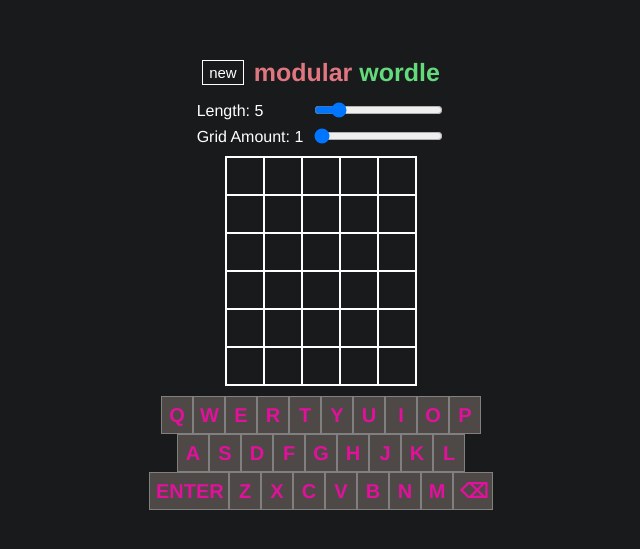
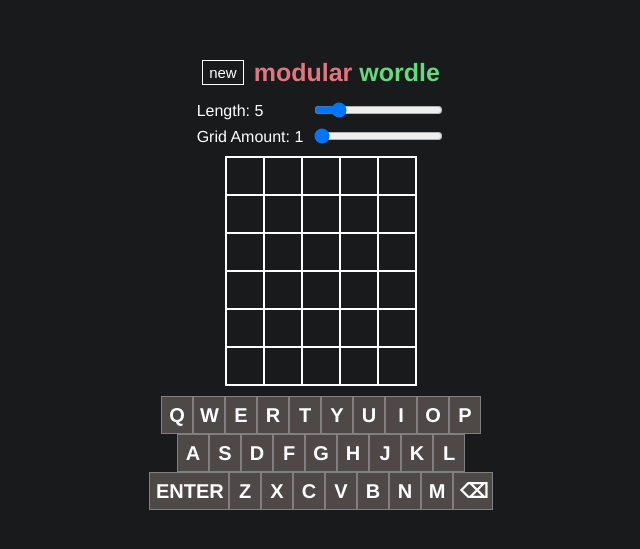
Before and after one commit to Vio-Eli/modular_decordle, a React (Create React App) app in the folder client/: page /#/game in a window 1280 px wide. Shown: the part 121-670 px from the top of the page, without its empty margins (319-959 px from the left). Built offline with nearby package versions, Linux system fonts and the light colour scheme.

Commit message:
Linked Keyboard to OnKey()
Keyboard Buttons Work!

```diff
--- a/client/src/components/grid/Grid.scss
+++ b/client/src/components/grid/Grid.scss
@@ -20,12 +20,6 @@ $background-dark: #181a1b;
                     padding: 0px;
 
                     border: 1px white solid;
-                    /*
-                    border-left: 1px white solid;
-                    border-right: 1px white solid;
-                    border-top: 1px white solid;
-                    border-bottom: 1px white solid;
-                    */
                     color: white;
 
 
--- a/client/src/components/keyboard/Keyboard.scss
+++ b/client/src/components/keyboard/Keyboard.scss
@@ -16,7 +16,7 @@ $background-dark: #4E4847;
             line-height: 32px;
             font-size: 20px;
             border: 1px grey solid;
-            color: rgb(226, 17, 156);
+            color: white;
             font-weight: bold;
             align-items: center;
             justify-content: center;
--- a/client/src/components/keyboard/Keyboard.tsx
+++ b/client/src/components/keyboard/Keyboard.tsx
@@ -7,7 +7,11 @@ let keyboard: string[][] = [
     ['ENTER', 'Z', 'X', 'C', 'V', 'B', 'N', 'M', '⌫']
 ];
 
-function Keyboard() {
+interface KeyboardProps {
+    onkey(key: string): void
+}
+
+function Keyboard(props: KeyboardProps) {
 
     function keyMap(row: string[]) {
         return row.map((key, i) => {
@@ -18,7 +22,7 @@ function Keyboard() {
                 id = 'delete'
             }
             return(
-                <button key={i} id={id} onClick={() => console.log(key)}>{key}</button>
+                <button key={i} id={id} onClick={() => props.onkey(key)}>{key}</button>
             );
         })
     }
--- a/client/src/pages/game/Game.tsx
+++ b/client/src/pages/game/Game.tsx
@@ -1,6 +1,6 @@
 import React, { Ref, useState, useRef, useEffect, useCallback } from 'react';
 import Grid, { GridState } from '../../components/grid/Grid';
-import {Helmet} from 'react-helmet';
+import { Helmet } from 'react-helmet';
 import Keyboard from '../../components/keyboard/Keyboard';
 import dict from '../../utils/dict.json';
 import pick from '../../utils/pick';
@@ -48,7 +48,7 @@ function generateGrids(
 
   let grid: JSX.Element[] = [];
 
-    for (let i: number = 0; i<numGrids; i++) {
+  for (let i: number = 0; i < numGrids; i++) {
     grid.push(
       <Grid
         key={i}
@@ -90,20 +90,19 @@ function Game() {
     }, [],
   );
 
-  useEffect(() => {
-
   //create log on key press
   const onKey = (key: string) => {
+    key = key.toLowerCase();
 
     if (/^[a-z]$/i.test(key)) {
       setCurrentGuess((currentGuess) =>
         (currentGuess + key.toLocaleLowerCase()).slice(0, wordLength)
       );
 
-      } else if (key === "Backspace") {
+    } else if (key === "backspace" || key === "⌫") {
       setCurrentGuess((currentGuess) => currentGuess.slice(0, -1));
 
-      } else if (key === "Enter") {
+    } else if (key === "enter") {
       if (currentGuess.length === 0) {
         setWarning("Please enter a word");
         setWarningColor("yellow");
@@ -129,6 +128,8 @@ function Game() {
       setCurrentGuess((currentGuess) => "");
     }
   };
+
+  useEffect(() => {
 
     // Check Callback GridState --> See if player won or not
     if (stateArr.every(x => x === 1)) {
@@ -216,7 +217,7 @@ function Game() {
       <div className="warning">
         <span style={{ color: (warningColor) }}>{warning}</span>
       </div>
-      <Keyboard/>
+      <Keyboard onkey={onKey}/>
     </div>
   )
 }
```
Lines whose indentation alone changed are shown as unchanged.
